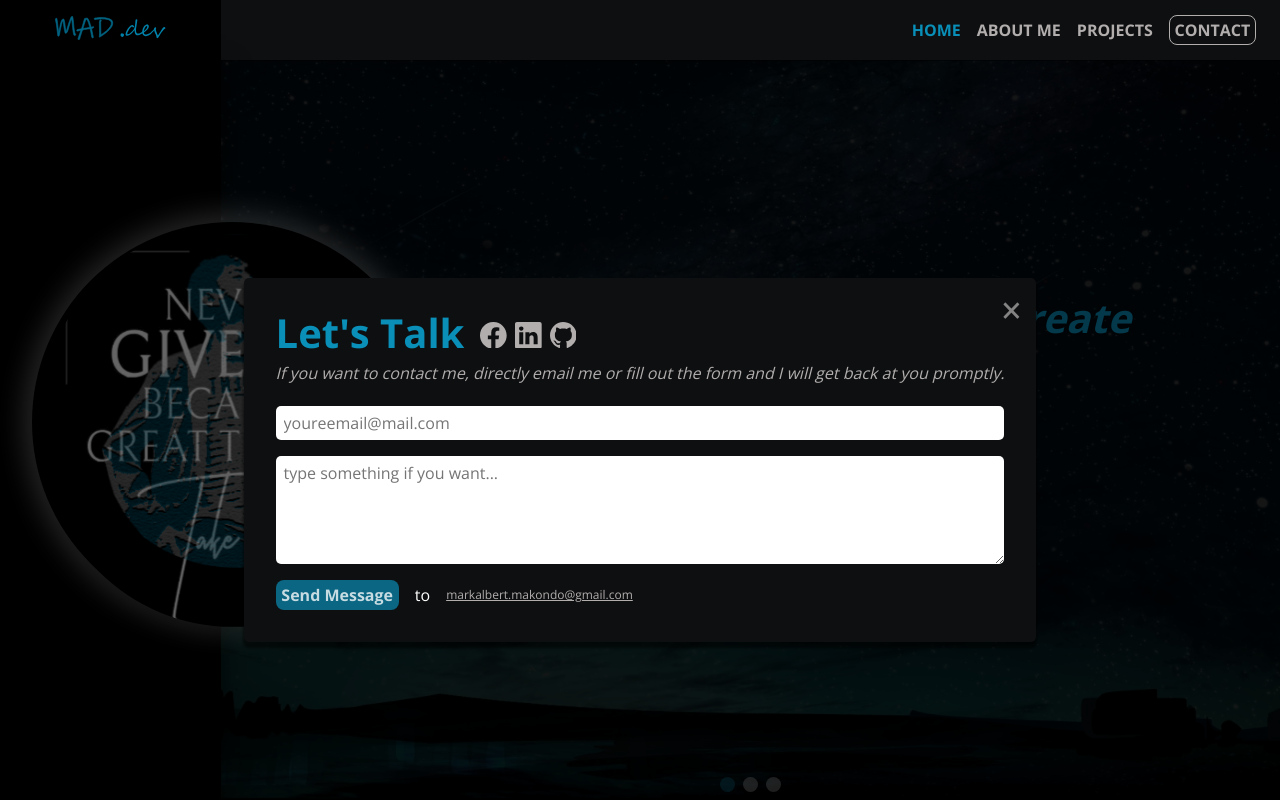
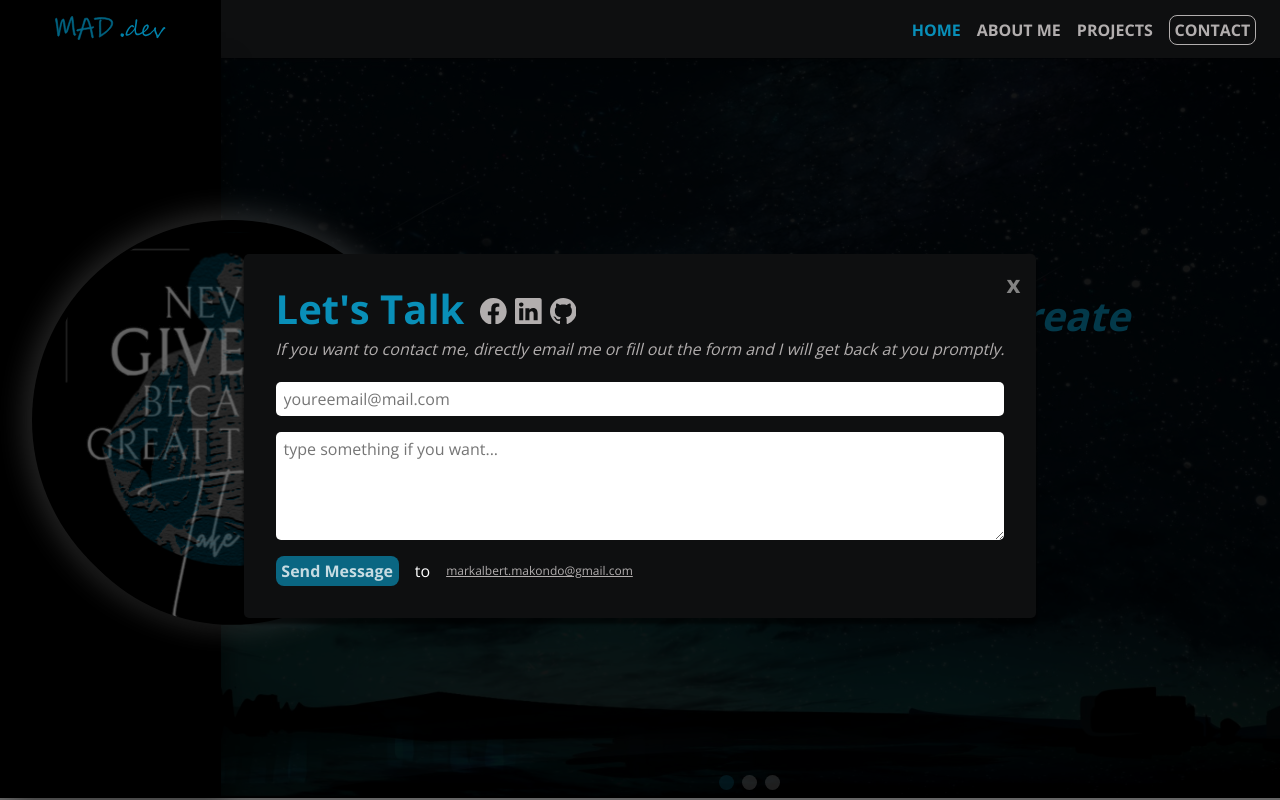
Before and after one commit to mark-makondo/mark-makondo.github.io, a React (Create React App) app: page / in a window 1280 px wide. Both pictures are taken after a click on the item "CONTACT". Built offline with nearby package versions, Linux system fonts and the light colour scheme.

Commit message:
Bugs Fixes and Improvements
- fixes box divs showing white gaps between navbar and the main page.
- fixes contact modal beeing not centered according to the whole page.
- replaced X icon to normal x for device compatibility.

Signed-off by <markalbert.makondo@gmail.com> Mark Makondo

```diff
--- a/package.json
+++ b/package.json
@@ -23,7 +23,8 @@
     "watch:css": "sass --watch src/stylesheets:src/",
     "start:js": "react-scripts start",
     "start": "npm-run-all -p watch:css start:js",
-    "build:js": "react-scripts build"
+    "build:js": "react-scripts build",
+    "deploy": "gh-pages -d build -b ghpbuild"
   },
   "browserslist": {
     "production": [
@@ -47,6 +48,7 @@
     "eslint-plugin-jsx-a11y": "^6.6.0",
     "eslint-plugin-react": "^7.30.1",
     "eslint-plugin-react-hooks": "^4.6.0",
+    "gh-pages": "^4.0.0",
     "npm-run-all": "^4.1.5",
     "sass": "^1.53.0"
   }
--- a/src/components/navbar/Navbar.tsx
+++ b/src/components/navbar/Navbar.tsx
@@ -47,7 +47,7 @@ const Navbar = () => {
                         <Logo />
                     </div>
                 </div>
-                <div className="pf-navbar__right bg-color2 bottom-shadow">
+                <div className="pf-navbar__right bg-color2">
                     <div className={`pf-navbar__container ${isBurgerOpen ? 'pf-navbar__mobile-open' : ''}`}>
                         <ul>
                             {navbarValues.map((item) => (
--- a/src/components/reusable/customModal/CustomModal.tsx
+++ b/src/components/reusable/customModal/CustomModal.tsx
@@ -19,7 +19,7 @@ const CustomModal: React.FC<Props> = ({
             <div className="r-custom-modal-overlay" onClick={(e) => handleOnClose(e)}></div>
             <div className={`r-custom-modal-body ${className}`}>
                 <div className="r-custom-modal-exit" onClick={(e) => handleOnClose(e)}>
-                    🗙
+                    x
                 </div>
                 {renderBody()}
             </div>
--- a/src/components/reusable/customModal/index.css
+++ b/src/components/reusable/customModal/index.css
@@ -19,6 +19,7 @@
     cursor: pointer;
     color: #838383;
     transition: .3s color ease-in-out;
+    font-weight: bold;
 }
 
 .r-custom-modal-exit:hover {
@@ -37,6 +38,8 @@
     border-radius: 5px;
     box-shadow: 0 5px 3px 1px rgba(0,0,0,0.57);
     margin: 1rem;
+
+    margin-bottom: 3.75rem;
 }
 
 .r-custom-modal-overlay {
--- a/src/main.css
+++ b/src/main.css
@@ -557,7 +557,9 @@ textarea {
   display: flex;
   height: 3.75rem;
   align-items: center;
-  justify-content: center;
+  justify-content: space-between;
+  background-color: #0E0F10;
+  margin-bottom: -2px;
 }
 .pf-navbar__left {
   position: relative;
@@ -601,9 +603,11 @@ textarea {
 }
 .pf-navbar-burger-hide {
   display: none;
+  opacity: 0;
 }
 .pf-navbar-nav-hide {
   display: none;
+  opacity: 0;
 }
 
 @media screen and (max-width: 34.6875em) {
@@ -621,7 +625,6 @@ textarea {
     border-bottom-left-radius: 10px;
     box-shadow: 1px 8px 23px -4px rgba(0, 0, 0, 0.57);
     overflow: hidden;
-    transition: 0.35s all ease-in-out;
     height: 0px;
     width: 0px;
     visibility: hidden;
@@ -636,18 +639,20 @@ textarea {
     height: 15rem;
     width: 100vw;
     visibility: visible;
+    opacity: 1;
     pointer-events: all;
     transition: 0.35s all ease-in-out;
   }
   .pf-navbar-burger-hide {
     display: block;
+    opacity: 1;
   }
   .pf-navbar .bg-color {
     background-color: #0E0F10;
   }
   .pf-navbar__left {
     width: 8rem !important;
-    background: #0e0f10 !important;
+    background: #0E0F10 !important;
     box-shadow: unset;
     border: none;
     padding-left: 2.5rem;
@@ -656,6 +661,7 @@ textarea {
 .pf-sidebar {
   position: relative;
   z-index: 10;
+  margin-right: -2px;
 }
 .pf-sidebar__herologo, .pf-sidebar__herologo-decoration {
   position: absolute;
@@ -761,6 +767,7 @@ textarea {
   flex-direction: column;
   gap: 1.5rem;
   justify-content: center;
+  flex: 1;
 }
 .pf-about__body-sections {
   background-color: #1D1D1D;
--- a/src/stylesheets/components/_about.scss
+++ b/src/stylesheets/components/_about.scss
@@ -23,6 +23,7 @@
         flex-direction: column;
         gap: 1.5rem;
         justify-content: center;
+        flex: 1;
 
         &-sections {
             background-color: #1D1D1D;
--- a/src/stylesheets/components/_navbar.scss
+++ b/src/stylesheets/components/_navbar.scss
@@ -6,7 +6,9 @@
     display: flex;
     height: 3.75rem; // 60px
     align-items: center;
-    justify-content: center;
+    justify-content: space-between;
+    background-color: getColors(tertiary-dark);
+    margin-bottom: -2px;
 
     &__left {
         position: relative;
@@ -58,10 +60,12 @@
 
     &-burger-hide {
         display: none;
+        opacity: 0;
     }
 
     &-nav-hide {
         display: none;
+        opacity: 0;
     }
 }
 
@@ -81,7 +85,6 @@
             border-bottom-left-radius: 10px;
             box-shadow: 1px 8px 23px -4px rgba(0, 0, 0, 0.57);
             overflow: hidden;
-            transition: .35s all ease-in-out;
 
             height: 0px;
             width: 0px;
@@ -99,21 +102,23 @@
             height: 15rem;
             width: 100vw;
             visibility: visible;
+            opacity: 1;
             pointer-events: all;
             transition: .35s all ease-in-out;
         }
 
         &-burger-hide {
             display: block;
+            opacity: 1;
         }
 
         .bg-color {
-            background-color: #0E0F10
+            background-color: getColors(tertiary-dark);
         }
 
         &__left {
             width: 8rem !important;
-            background: #0e0f10 !important;
+            background: getColors(tertiary-dark) !important;
             box-shadow: unset;
             border: none;
             padding-left: 2.5rem;
--- a/src/stylesheets/components/_sidebar.scss
+++ b/src/stylesheets/components/_sidebar.scss
@@ -4,6 +4,7 @@
 .pf-sidebar {
     position: relative;
     z-index: 10;
+    margin-right: -2px;
 
     &__herologo,
     &__herologo-decoration {
```
Also changed, not shown: 2 other files (tests, documents, lock files or other folders).
